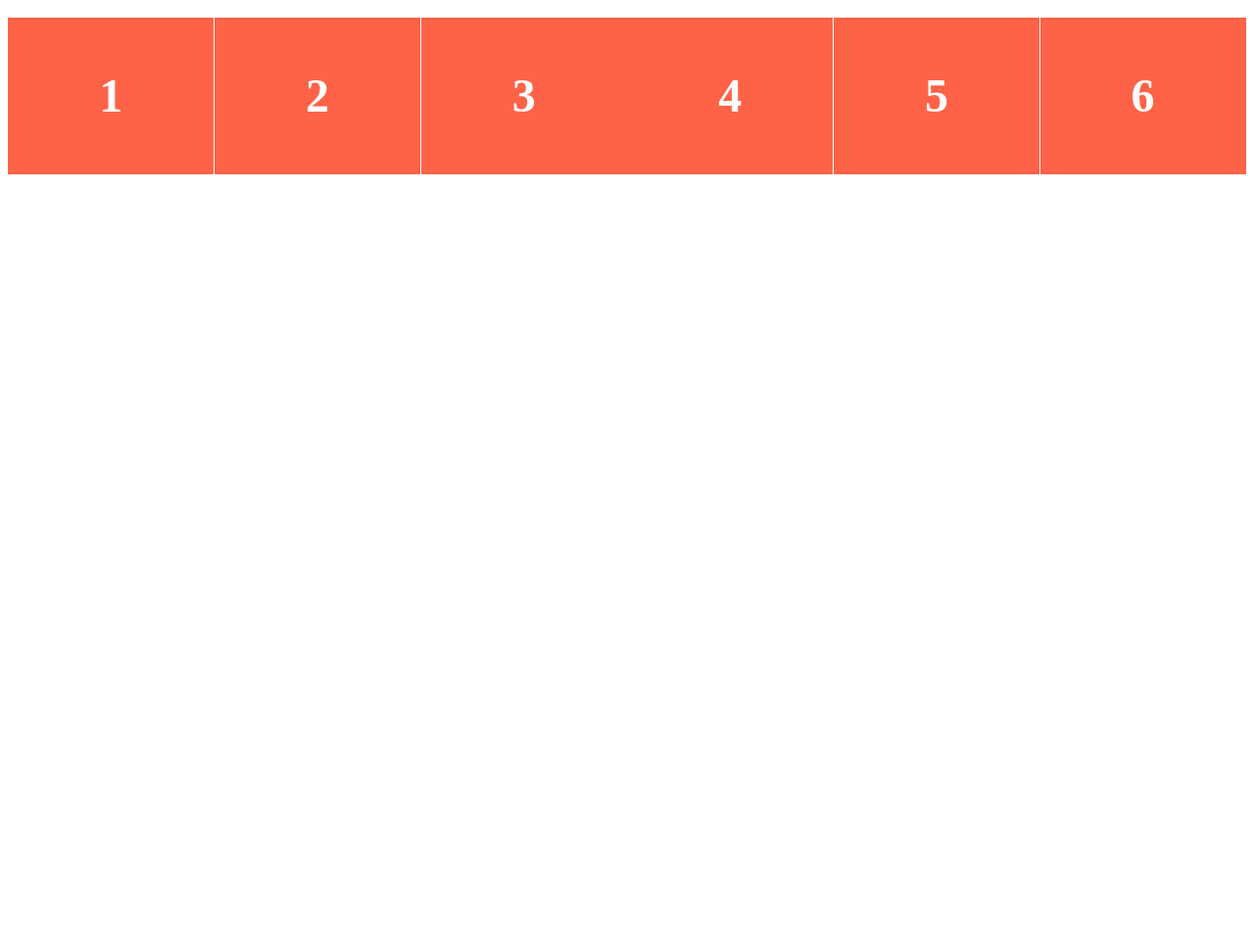
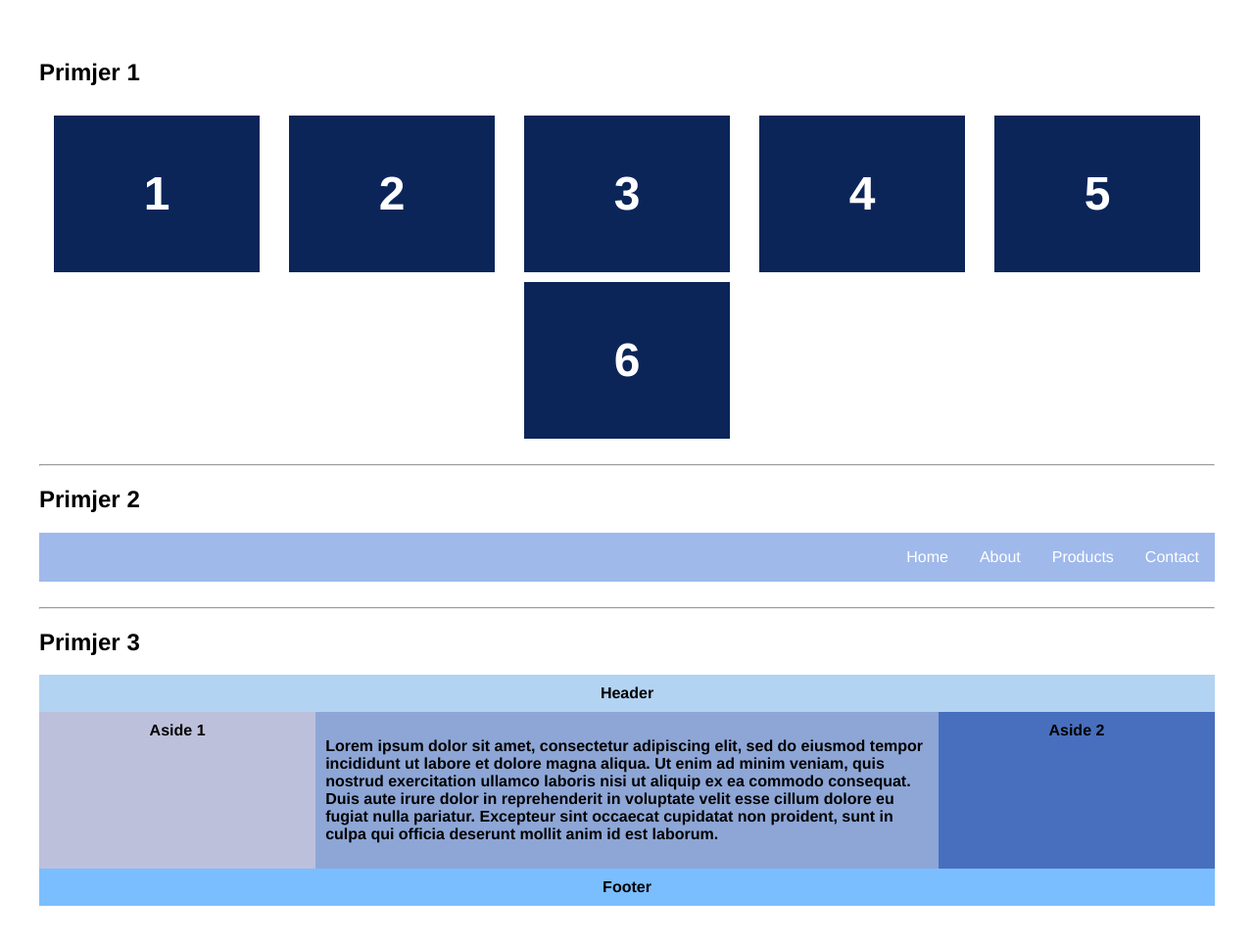
Before and after one commit to jtustanic/CSS-flexbox, a plain HTML site: page index.html in a window 1280 px wide. Shown: the whole page at 98% size. Before the commit the page ends 800 px from the top, so only its background shows below. Drawn offline with Linux system fonts and the light colour scheme.

Commit message:
primjer 2 i primjer 3.

```diff
--- a/index.html
+++ b/index.html
@@ -3,13 +3,13 @@
     <head>
         <meta charset="UTF-8" />
         <meta name="viewport" content="width=device-width, initial-scale=1.0">
-        <title>Moja stranica</title>
+        <title>Vje zba nje</title>
         <!-- Tabs CSS -->
         <link rel="stylesheet" href="style.css">
 
     </head>
     <body>
-
+<h2>Primjer 1</h2>
 <ul class="flex-container">
   <li class="flex-item">1</li>
   <li class="flex-item">2</li>
@@ -18,6 +18,31 @@
   <li class="flex-item">5</li>
   <li class="flex-item">6</li>
 </ul>
+<br><hr>
+<h2>Primjer 2</h2>
+<ul class="navigation">
+  <li><a href="#">Home</a></li>
+  <li><a href="#">About</a></li>
+  <li><a href="#">Products</a></li>
+  <li><a href="#">Contact</a></li>
+</ul>
+
+<br><hr>
+<h2>Primjer 3</h2>
+
+<div class="wrapper">
+  <header class="header">Header</header>
+    <article class="main">
+      <p>Lorem ipsum dolor sit amet, consectetur adipiscing elit, sed do eiusmod tempor incididunt ut labore et dolore magna aliqua. Ut enim ad minim veniam, quis nostrud exercitation ullamco laboris nisi ut aliquip ex ea commodo consequat. Duis aute irure dolor in reprehenderit in voluptate velit esse cillum dolore eu fugiat nulla pariatur. Excepteur sint occaecat cupidatat non proident, sunt in culpa qui officia deserunt mollit anim id est laborum.</p>
+    </article>
+    <aside class="aside aside-1">Aside 1</aside>
+    <aside class="aside aside-2">Aside 2</aside>
+    <footer class="footer">Footer</footer>
+
+</div>
+
+
+
 
 	</body>
 </html>
--- a/style.css
+++ b/style.css
@@ -1,3 +1,8 @@
+body {
+    font-family: 'Franklin Gothic Medium', 'Arial Narrow', Arial, sans-serif;
+    padding: 2em;
+}
+
 .flex-container {
     display: flex;
     flex-flow: row wrap;
@@ -8,7 +13,7 @@
 }
 
 .flex-item {
-    background: tomato;
+    background: #0b2559;
     padding: 5px;
     width: 200px;
     height: 150px;
@@ -19,3 +24,110 @@
     font-size: 3em;
     text-align: center;
 }
+
+.navigation {
+    display: flex;
+    flex-flow: row wrap;
+    justify-content: flex-end;
+    list-style: none;
+    margin: 0;
+    background: #a0b9eb;
+}
+
+.navigation a {
+    text-decoration: none;
+    display: block;
+    padding: 1em;
+    color: white;
+
+}
+
+.navigation a:hover{
+    background: #1565C0;
+}
+
+/* responzivni dizajn */
+
+@media all and (max-width: 800px) {
+    .navigation {
+        justify-content: space-around;
+    }
+}
+
+@media all and (max-width: 600px) {
+    .navigation {
+        flex-flow: column wrap;
+        padding: 0;
+    }
+    .navigation a {
+        text-align: center;
+        padding: 10px;
+        border-top: 0.2px solid white;
+        border-bottom: 0.5px solid white;
+    }
+    .navigation li:last-of-type a {
+        border-bottom: none;
+    }
+}
+
+.wrapper {
+    display: flex;
+    flex-flow: row wrap;
+    font-weight: bold;
+    text-align: center;
+}
+
+.wrapper > * { /*we tell all items to be 100% width, via flex-basis*/
+    padding: 10px;
+    flex: 1 100%;
+}
+
+.header {
+    background: #b3d3f2;
+}
+
+.main {
+    text-align: left;
+    background: #8da6d6;
+}
+
+.aside-1 {
+    background: #bdc0db;
+
+}
+
+.aside-2 {
+    background: #486fbd;
+
+
+}
+
+.footer {
+    background: #7abeff;
+
+
+}
+
+@media all and (min-width: 600px){
+    .aside {
+        flex: 1 auto;
+    }
+}
+
+@media all and (min-width: 800px) {
+    .main {
+        flex: 3 0px;
+    }
+    .aside-1 {
+        order: 1;
+    }
+    .main {
+        order: 2;
+    }
+    .aside-2 {
+        order: 3;
+    }
+    .footer {
+        order: 4;
+    }
+}
```
